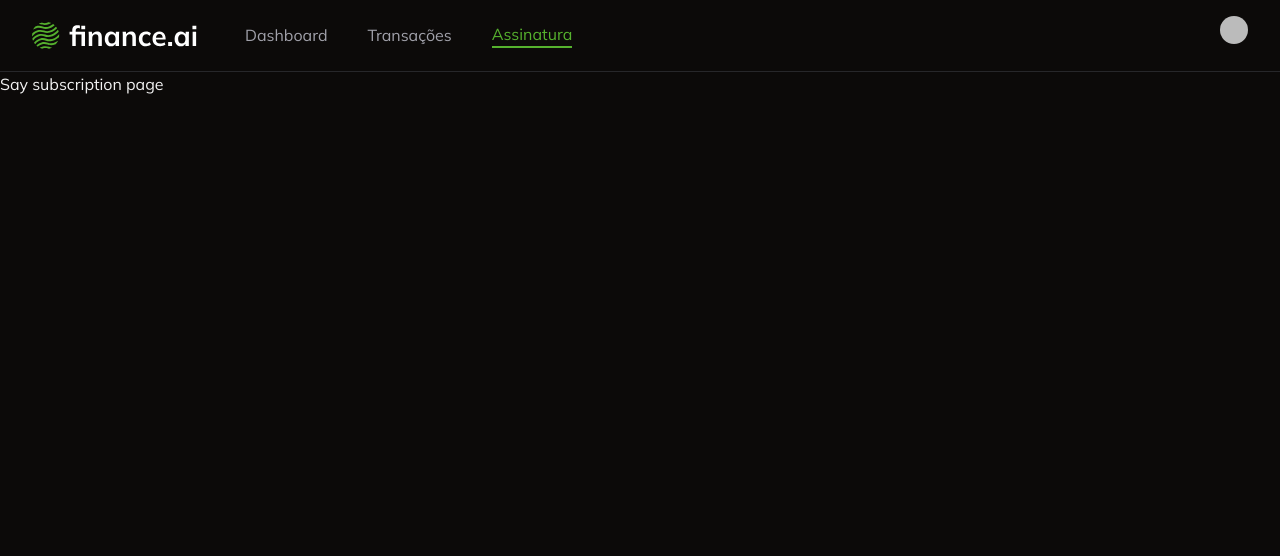
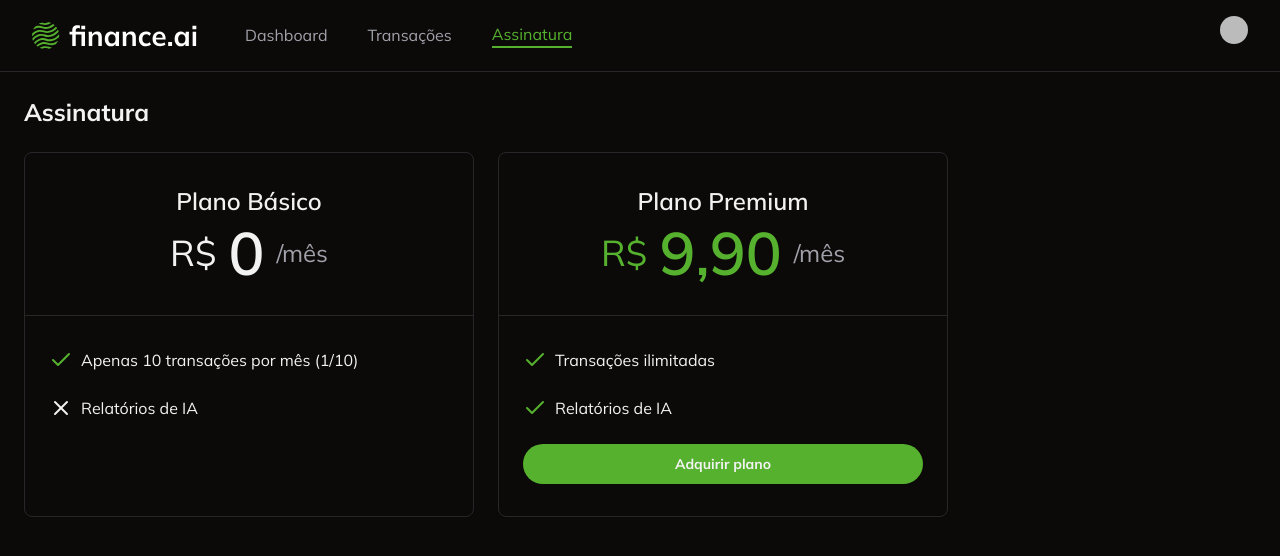
Before and after one commit to HiagoSilvaAnjos/finance-ai, a Next.js app: page /Subscription in a window 1280 px wide. Shown: the top 556 px of the page. Built offline with nearby package versions, Linux system fonts and the light colour scheme; no server answers; sample sign-in values are in the browser's storage; some icons are missing.

Commit message:
feat: ensuring that user is redirect to stripe checkout when acquiring plan

```diff
--- /dev/null
+++ b/app/Subscription/_actions/create-stripe-checkout/index.ts
@@ -0,0 +1,42 @@
+"use server";
+
+import { auth } from "@clerk/nextjs/server";
+
+import Stripe from "stripe";
+
+export const createStripeCheckout = async () => {
+  const { userId } = await auth();
+
+  if (!userId) {
+    throw new Error("Unauthorized");
+  }
+
+  if (!process.env.STRIPE_SECRET_KEY) {
+    throw new Error("Stripe secret key not found");
+  }
+
+  const stripe = new Stripe(process.env.STRIPE_SECRET_KEY, {
+    apiVersion: "2024-10-28.acacia",
+  });
+
+  const session = await stripe.checkout.sessions.create({
+    payment_method_types: ["card", "boleto"],
+    mode: "subscription",
+    success_url: "http://localhost:3000",
+    cancel_url: "http://localhost:3000",
+    // success_url: process.env.APP_URL,
+    // cancel_url: process.env.APP_URL,
+    subscription_data: {
+      metadata: {
+        clerk_user_id: userId,
+      },
+    },
+    line_items: [
+      {
+        price: process.env.STRIPE_PREMIUM_PLAN_PRICE_ID,
+        quantity: 1,
+      },
+    ],
+  });
+  return { sessionId: session.id };
+};
--- /dev/null
+++ b/app/Subscription/_components/acquire-plan-button.tsx
@@ -0,0 +1,46 @@
+"use client";
+
+import { Button } from "@/app/_components/ui/button";
+import { createStripeCheckout } from "../_actions/create-stripe-checkout";
+import { loadStripe } from "@stripe/stripe-js";
+// import { useUser } from "@clerk/nextjs";
+// import Link from "next/link";
+
+const AcquirePlanButton = () => {
+  //   const { user } = useUser();
+  const handleAcquirePlanClick = async () => {
+    const { sessionId } = await createStripeCheckout();
+    if (!process.env.NEXT_PUBLIC_STRIPE_PUBLISHABLE_KEY) {
+      throw new Error("Stripe publishable key not found");
+    }
+    const stripe = await loadStripe(
+      process.env.NEXT_PUBLIC_STRIPE_PUBLISHABLE_KEY,
+    );
+    if (!stripe) {
+      throw new Error("Stripe not found");
+    }
+    await stripe.redirectToCheckout({ sessionId });
+  };
+  //   const hasPremiumPlan = user?.publicMetadata.subscriptionPlan == "premium";
+  //   if (hasPremiumPlan) {
+  //     return (
+  //       <Button className="w-full rounded-full font-bold" variant="link">
+  //         {/* <Link
+  //           href={`${process.env.NEXT_PUBLIC_STRIPE_CUSTOMER_PORTAL_URL as string}?prefilled_email=${user.emailAddresses[0].emailAddress}`}
+  //         > */}
+  //         Gerenciar plano
+  //         {/* </Link> */}
+  //       </Button>
+  //     );
+  //   }
+  return (
+    <Button
+      className="w-full rounded-full font-bold"
+      onClick={handleAcquirePlanClick}
+    >
+      Adquirir plano
+    </Button>
+  );
+};
+
+export default AcquirePlanButton;
--- a/app/Subscription/page.tsx
+++ b/app/Subscription/page.tsx
@@ -1,19 +1,83 @@
 import { auth } from "@clerk/nextjs/server";
+import Navbar from "../_components/navbar";
 import { redirect } from "next/navigation";
-import NavBar from "../_components/navbar";
+import { Card, CardContent, CardHeader } from "../_components/ui/card";
+import { CheckIcon, XIcon } from "lucide-react";
+import AcquirePlanButton from "./_components/acquire-plan-button";
+// import { Badge } from "../_components/ui/badge";
+// import { getCurrentMonthTransactions } from "../_data/get-current-month-transactions";
 
 const SubscriptionPage = async () => {
   const { userId } = await auth();
+  if (!userId) {
+    redirect("/login");
+  }
+  // const user = await clerkClient().users.getUser(userId);
+  // const currentMonthTransactions = await getCurrentMonthTransactions();
+  // const hasPremiumPlan = user.publicMetadata.subscriptionPlan == "premium";
+  return (
+    <>
+      <Navbar />
+      <div className="space-y-6 p-6">
+        <h1 className="text-2xl font-bold">Assinatura</h1>
 
-  if (!userId) {
-    redirect("/Login");
-  }
+        <div className="flex gap-6">
+          <Card className="w-[450px]">
+            <CardHeader className="border-b border-solid py-8">
+              <h2 className="text-center text-2xl font-semibold">
+                Plano Básico
+              </h2>
+              <div className="flex items-center justify-center gap-3">
+                <span className="text-4xl">R$</span>
+                <span className="text-6xl font-semibold">0</span>
+                <div className="text-2xl text-muted-foreground">/mês</div>
+              </div>
+            </CardHeader>
+            <CardContent className="space-y-6 py-8">
+              <div className="flex items-center gap-2">
+                <CheckIcon className="text-primary" />
+                <p>Apenas 10 transações por mês (1/10)</p>
+              </div>
+              <div className="flex items-center gap-2">
+                <XIcon />
+                <p>Relatórios de IA</p>
+              </div>
+            </CardContent>
+          </Card>
 
-  return (
-    <div>
-      <NavBar />
-      <h1>Say subscription page</h1>
-    </div>
+          <Card className="w-[450px]">
+            <CardHeader className="relative border-b border-solid py-8">
+              {/* {hasPremiumPlan && (
+                <Badge className="absolute left-4 top-12 bg-primary/10 text-primary">
+                  Ativo
+                </Badge>
+              )} */}
+              <h2 className="text-center text-2xl font-semibold">
+                Plano Premium
+              </h2>
+              <div className="flex items-center justify-center gap-3">
+                <span className="text-4xl text-primary">R$</span>
+                <span className="text-6xl font-semibold text-primary">
+                  9,90
+                </span>
+                <div className="text-2xl text-muted-foreground">/mês</div>
+              </div>
+            </CardHeader>
+            <CardContent className="space-y-6 py-8">
+              <div className="flex items-center gap-2">
+                <CheckIcon className="text-primary" />
+                <p>Transações ilimitadas</p>
+              </div>
+              <div className="flex items-center gap-2">
+                <CheckIcon className="text-primary" />
+                <p>Relatórios de IA</p>
+              </div>
+              <AcquirePlanButton />
+            </CardContent>
+          </Card>
+        </div>
+      </div>
+    </>
   );
 };
 
--- a/package.json
+++ b/package.json
@@ -21,6 +21,7 @@
     "@radix-ui/react-scroll-area": "^1.2.3",
     "@radix-ui/react-select": "^2.1.6",
     "@radix-ui/react-slot": "^1.1.0",
+    "@stripe/stripe-js": "^4.9.0",
     "@tanstack/react-table": "^8.20.5",
     "class-variance-authority": "^0.7.0",
     "clsx": "^2.1.1",
@@ -34,6 +35,7 @@
     "react-hook-form": "^7.53.1",
     "react-number-format": "^5.4.2",
     "recharts": "^2.15.2",
+    "stripe": "^17.3.1",
     "tailwind-merge": "^2.5.4",
     "tailwindcss-animate": "^1.0.7",
     "zod": "^3.23.8"
```
Also changed, not shown: 1 other file (tests, documents, lock files or other folders).
